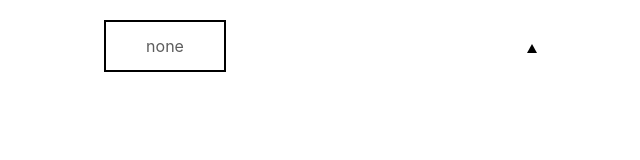
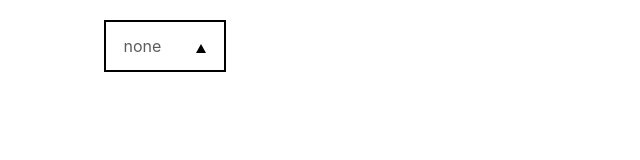
Before and after one commit to Katherina17/reactKabzda, a React (Create React App) app: page / in a window 1280 px wide. Shown: the top 160 px of the page, without its empty margins (236-876 px from the left). Built offline with nearby package versions, Linux system fonts and the light colour scheme.

Commit message:
feat: add to select keyUp and change arrow style

```diff
--- a/src/components/Select/Select.module.css
+++ b/src/components/Select/Select.module.css
@@ -3,11 +3,9 @@
     height: 3rem;
     border: 2px solid black;
     display: flex;
-    flex-direction: column;
     align-items: center;
-    justify-content: center;
+    justify-content: space-around;
     color: #000000a3;
-
 }
 
 .selectActive{
@@ -15,10 +13,13 @@
     height: 3rem;
     border: 2px solid rgb(25, 118, 210);
     display: flex;
-    flex-direction: column;
     align-items: center;
-    justify-content: center;
+    justify-content: space-around;
     color: black;
+}
+.selectActive:focus{
+    border: 2px solid rgb(25, 118, 210);
+    outline: none;
 }
 
 .modalSelectValues{
@@ -35,7 +36,18 @@
     position: absolute;
 }
 
-.selectActive::after{
+.arrow{
+    border: 5px solid transparent;
+    border-bottom: 9px solid black;
+}
+
+.arrowActive{
+    border: 5px solid transparent;
+    border-top: 9px solid rgb(25, 118, 210);
+}
+
+
+/*.selectActive::after{
     content: '';
     border: 5px solid transparent;
     border-top: 9px solid rgb(25, 118, 210);
@@ -49,7 +61,7 @@
     border-bottom: 9px solid black;
     position: absolute;
     left: 47.7rem;
-}
+}*/
 
 
 
@@ -61,6 +73,13 @@
     text-align: center;
 }
 
+.modalSelectValues div{
+    width: 118px;
+    cursor: pointer;
+    display: inline-block;
+    text-align: center;
+}
+
 .targetItem{
     width: 118px;
     background: rgba(25, 118, 210, 0.12);
--- a/src/components/Select/Select.tsx
+++ b/src/components/Select/Select.tsx
@@ -1,5 +1,5 @@
 import s from './Select.module.css';
-import {useState} from "react";
+import {useState, KeyboardEvent} from "react";
 
 export type SelectType = {
     id: number;
@@ -13,11 +13,25 @@ type SelectPropsType = {
     setSelectValue: (value: string) => void;
 }
 
-
-
 export const Select = (props: SelectPropsType) => {
     let currValue = props.selectData.find(el => el.value === props.value);
     const [isSelectedValue, setIsSelectedValue] = useState(false);
+    const onKeyUpHandler = (e: KeyboardEvent<HTMLDivElement>) => {
+        for(let i = 0; i < props.selectData.length; i++){
+            if(e.keyCode === 40 && (currValue && currValue.value) === props.selectData[i].value){
+                if(i === props.selectData.length - 1) break
+                props.setSelectValue(props.selectData[i+1].value)
+                break;
+            } else if(e.keyCode === 38 && (currValue && currValue.value) === props.selectData[i].value){
+                if(i === 0) break;
+                props.setSelectValue(props.selectData[i-1].value)
+                break;
+            }
+            if(e.code === 'Enter'){
+                setIsSelectedValue(false)
+            }
+        }
+    }
     const onClickHandler = () => {
         setIsSelectedValue(!isSelectedValue)
     }
@@ -26,8 +40,9 @@ export const Select = (props: SelectPropsType) => {
     }
     return (
         <>
-            <div className={isSelectedValue ? `${s.selectActive}` : s.select} onClick={onClickHandler}>
+            <div className={isSelectedValue ? `${s.selectActive}` : s.select} onClick={onClickHandler} onKeyUp={onKeyUpHandler} tabIndex={0}>
                 <span>{currValue && currValue.title}</span>
+                    <div className={ isSelectedValue ? s.arrowActive : s.arrow}></div>
             </div>
             <div>
                 {isSelectedValue && <ModalSelectValues selectData={props.selectData}
@@ -58,7 +73,10 @@ const ModalSelectValues = (props: ModalSelectValues) => {
         <div className={s.modalSelectValues}>
             {props.selectData.map(el => {
                     return (
-                        <div className={props.selectedValue === el.value ? s.targetItem : ''} key={el.id} onClick={() => addCallBacks(el.value)}>{el.title}</div>
+                        <div className={props.selectedValue === el.value ? s.targetItem : ''}
+                             key={el.id}
+                             onClick={() => addCallBacks(el.value)}
+                        >{el.title}</div>
                     )
                 }
             )
```
